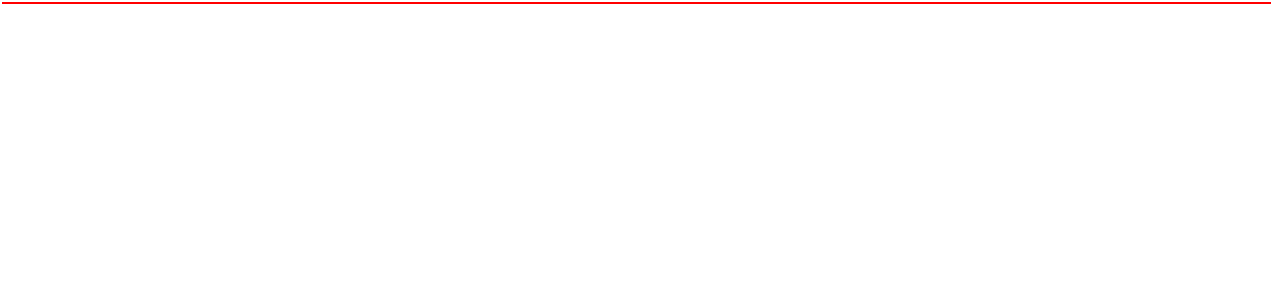
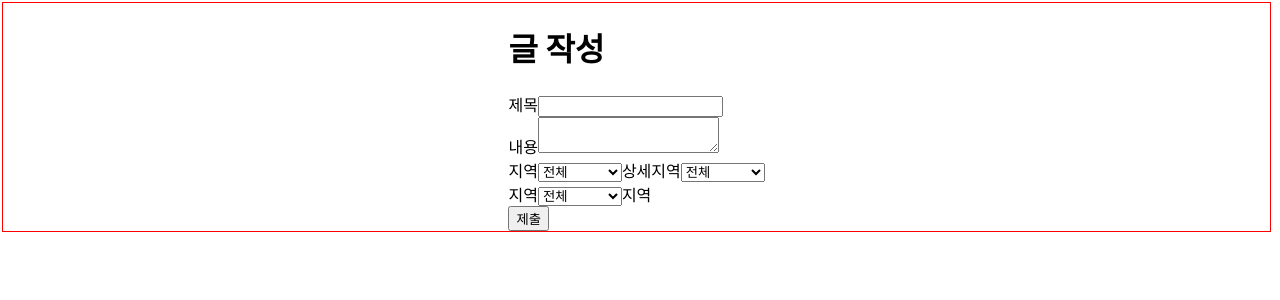
Before and after one commit to Varlet-Himedia-JR/Varlet, a React (Create React App) app in the folder varletclient/: page /rpostwrite in a window 1280 px wide. Before the commit this address had no page. Shown: the top 300 px of the page. Built offline with nearby package versions, Linux system fonts and the light colour scheme.

Commit message:
write
ing~

```diff
--- a/varletclient/src/App.js
+++ b/varletclient/src/App.js
@@ -5,6 +5,7 @@ import Main from './component/Main';
 import Login from "./component/Login";
 import ReviewList from "./component/review/ReviewList";
 import RCommunityList from "./component/request/RCommunityList";
+import RPostWrite from "./component/request/RPostWrite";
 // import Join from './component/member/Join';
 // import WritePost from './component/post/WritePost';
 // import MyPage from './component/member/MyPage';
@@ -21,6 +22,7 @@ function App() {
         <Route path="/login" element={<Login />} />
         <Route path="/reviewList" element={<ReviewList />} />
         <Route path="/rcommunity" element={<RCommunityList />} />
+        <Route path="/rpostwrite" element={<RPostWrite />} />
         {/* <Route path="/join" element={<Join />} />
         <Route path="/main" element={<Main />} />
         <Route path="/writePost" element={<WritePost />} />
--- a/varletclient/src/component/request/RCommunityList.js
+++ b/varletclient/src/component/request/RCommunityList.js
@@ -1,16 +1,18 @@
 import React, { useEffect, useState } from 'react';
 import axios from 'axios';
+import { useNavigate } from 'react-router-dom'; // React Router의 useNavigate 훅을 사용
 
 function PostList() {
   const [posts, setPosts] = useState([]);
-  const [selectedOption, setSelectedOption] = useState('option1');
+  const [selectedOption, setSelectedOption] = useState('1');
+  const navigate = useNavigate(); // useNavigate 훅 사용
 
   const handleChange = (event) => {
     setSelectedOption(event.target.value);
   };
 
   useEffect(() => {
-    axios.get('/api/rcommunity/getPostList')
+    axios.get(`/api/rcommunity/getPostList?location=${selectedOption}`)
       .then(response => {
         setPosts(response.data.postlist);
         console.log("데이터옴?");
@@ -18,10 +20,15 @@ function PostList() {
       .catch(error => {
         console.error('Error fetching posts:', error);
       });
-  }, []);
+  }, [selectedOption]);
 
   const obfuscateUserId = (userid) => {
-    return userid.slice(0, 2) + '****';
+    return userid.length > 2 ? userid.slice(0, 2) + '****' : userid;
+  };
+
+  // 글 작성 페이지로 이동하는 함수
+  const requestwrite = () => {
+    navigate('/rpostwrite'); // 글 작성 페이지로 이동
   };
 
   return (
@@ -53,8 +60,8 @@ function PostList() {
           <option value="17">경상남도</option>
           <option value="18">제주도</option>
         </select>
+        <button onClick={requestwrite}>의뢰하기</button>
       </div>
-
       <ul>
         {posts.map(post => (
           <li key={post.rnum}>
--- /dev/null
+++ b/varletclient/src/component/request/RPostWrite.js
@@ -0,0 +1,89 @@
+import React, { useState } from 'react';
+import axios from 'axios';
+
+function WritePost() {
+  const [title, setTitle] = useState('');
+  const [content, setContent] = useState('');
+  const [location, setLocation] = useState('');
+  const [location2, setLocation2] = useState('');
+  const [reward, setReward] = useState('');
+
+  const handleSubmit = (event) => {
+    event.preventDefault();
+    // API를 통해 게시글 작성 요청
+    axios.post('/api/rcommunity/writePost', { title, content, location, location2, reward })
+      .then(response => {
+        console.log('글 작성 성공:', response);
+        // 성공 후 적절한 처리 (예: 목록 페이지로 리다이렉트)
+      })
+      .catch(error => {
+        console.error('글 작성 실패:', error);
+      });
+  };
+
+  return (
+    <div>
+      <h1>글 작성</h1>
+      <form onSubmit={handleSubmit}>
+        <div>
+          <label >제목</label>
+          <input
+            id="title"
+            type="text"
+            value={title}
+            onChange={(e) => setTitle(e.target.value)}
+            required
+          />
+        </div>
+        <div>
+          <label htmlFor="content">내용</label>
+          <textarea
+            id="content"
+            value={content}
+            onChange={(e) => setContent(e.target.value)}
+            required
+          />
+        </div>
+        <div>
+          <label htmlFor="location">지역</label>
+          <select
+            id="location"
+            value={location}
+            onChange={(e) => setLocation(e.target.value)}
+            required
+          >
+            <option value="1">전체</option>
+            <option value="2">서울특별시</option>
+          </select>
+          <label htmlFor="location">상세지역</label>
+          <select
+            id="location"
+            value={location2}
+            onChange={(e) => setLocation(e.target.value)}
+            required
+          >
+            <option value="1">전체</option>
+            <option value="2">서울특별시</option>
+          </select>
+        </div>
+        <div>
+          <label htmlFor="reward">지역</label>
+          <select
+            id="location"
+            value={location}
+            onChange={(e) => setLocation(e.target.value)}
+            required
+          >
+            <option value="1">전체</option>
+            <option value="2">서울특별시</option>
+          </select>
+          <label htmlFor="location">지역</label>
+
+        </div>
+        <button type="submit">제출</button>
+      </form>
+    </div>
+  );
+}
+
+export default WritePost;
```
